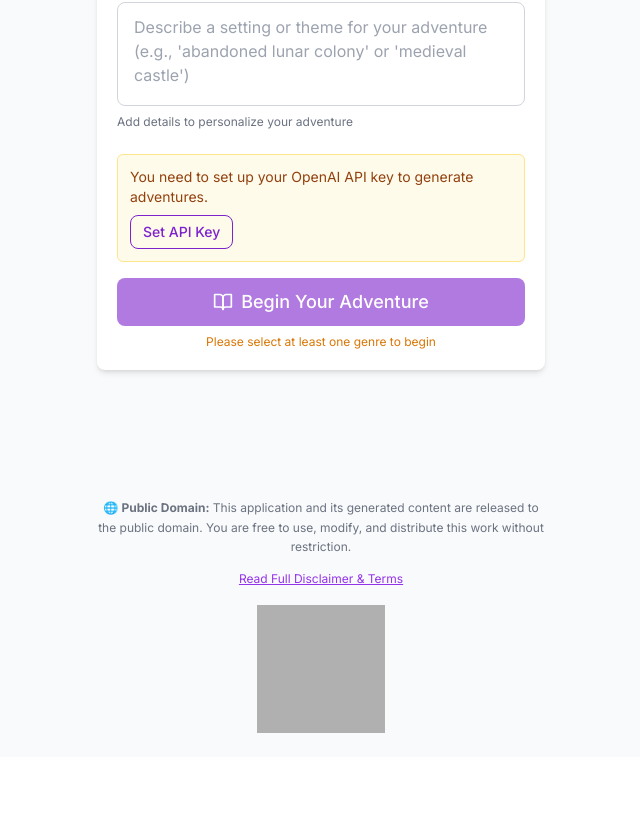
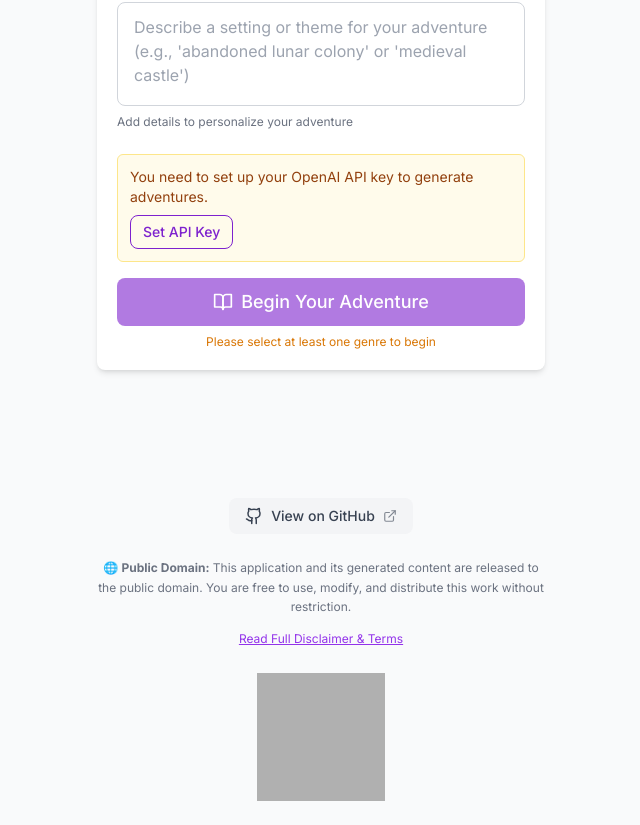
Before and after one commit to daldo/Text-Adventure-Creator, a React (Vite) app: page / in a window 1280 px wide. Shown: the part 610-1435 px from the top of the page, without its empty margins (319-959 px from the left). Before the commit the page ends 1367 px from the top, so only its background shows below. Built offline with nearby package versions, Linux system fonts and the light colour scheme; grey boxes are pictures that could not be loaded.

Commit message:
Add GitHub link to footer

```diff
--- a/src/App.tsx
+++ b/src/App.tsx
@@ -6,6 +6,7 @@ import StartScreen from './components/StartScreen';
 import GameDisplay from './components/GameDisplay';
 import ApiKeyModal from './components/ApiKeyModal';
 import DisclaimerModal from './components/DisclaimerModal';
+import { Github, ExternalLink } from 'lucide-react';
 
 function App() {
   const { isPlaying, showApiKeyModal, setShowApiKeyModal } = useGameStore();
@@ -34,8 +35,23 @@ function App() {
         </main>
       </div>
 
-      {/* Footer with Disclaimer and Badge */}
-      <footer className="py-6 flex flex-col items-center gap-4">
+      {/* Footer with Disclaimer, GitHub Link, and Badge */}
+      <footer className="py-6 flex flex-col items-center gap-6">
+        {/* GitHub Repository Link */}
+        <div className="flex items-center gap-4">
+          <a
+            href="https://github.com/daldo/Text-Adventure-Creator"
+            target="_blank"
+            rel="noopener noreferrer"
+            className="group flex items-center gap-2 px-4 py-2 bg-gray-100 dark:bg-gray-800 rounded-lg hover:bg-gray-200 dark:hover:bg-gray-700 transition-all duration-200 text-gray-700 dark:text-gray-300 hover:text-gray-900 dark:hover:text-gray-100"
+            aria-label="View source code on GitHub"
+          >
+            <Github size={18} className="group-hover:scale-110 transition-transform duration-200" />
+            <span className="text-sm font-medium">View on GitHub</span>
+            <ExternalLink size={14} className="opacity-60" />
+          </a>
+        </div>
+
         {/* Public Domain Disclaimer */}
         <div className="text-center px-4">
           <p className="text-xs text-gray-500 dark:text-gray-400 max-w-md leading-relaxed mb-2">
```
